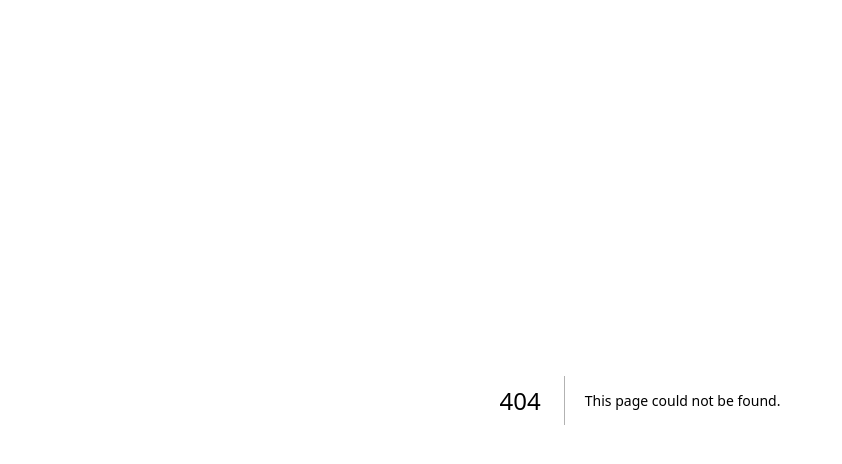
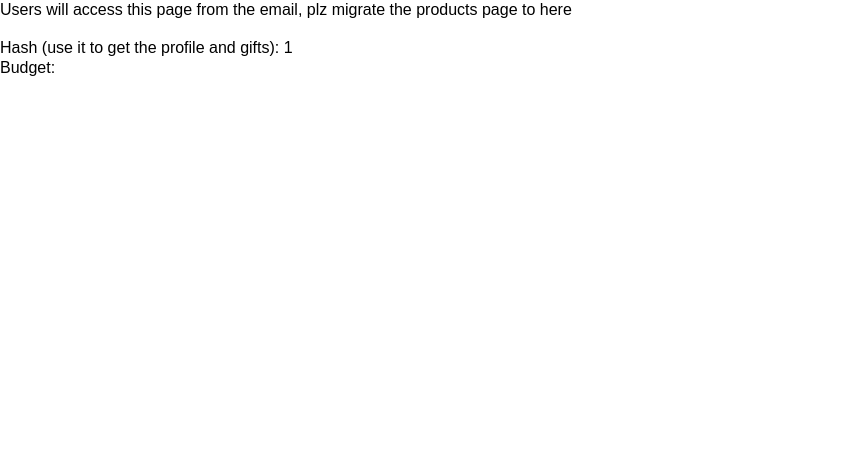
Before and after one commit to Automattic/wishlist, a Next.js app: page /gift/1 in a window 1280 px wide. Before the commit this address had no page. Shown: the top 464 px of the page, without its empty margins (0-842 px from the left). Built offline with nearby package versions, Linux system fonts and the light colour scheme; a web font is replaced by a local one.

Commit message:
Use a nested gift page

```diff
--- a/src/app/products/[hash]/page.tsx
+++ b/src/app/gift/[hash]/page.tsx
@@ -2,7 +2,7 @@
 
 import { useParams, useSearchParams } from 'next/navigation';
 
-export default function ProductPage() {
+export default function GiftPage() {
 	const params = useParams();
 	const searchParams = useSearchParams();
 	const { hash } = params;
@@ -12,7 +12,7 @@ export default function ProductPage() {
 		<div>
             <h1>Users will access this page from the email, plz migrate the products page to here</h1>
             <br />
-			<p>Hash (use it to get the profile and products): {hash}</p>
+			<p>Hash (use it to get the profile and gifts): {hash}</p>
 			<p>Budget: {budget}</p>
 		</div>
 	);
--- a/src/app/page.tsx
+++ b/src/app/page.tsx
@@ -97,7 +97,7 @@ export default function Home() {
 					)}
 					disabled={!data?.hash || !budgetVal}
 					onClick={() =>
-						router.push(`/products/${data.hash}?budget=${budgetVal}`)
+						router.push(`/gift/${data.hash}?budget=${budgetVal}`)
 					}
 				>
 					Get started
```
